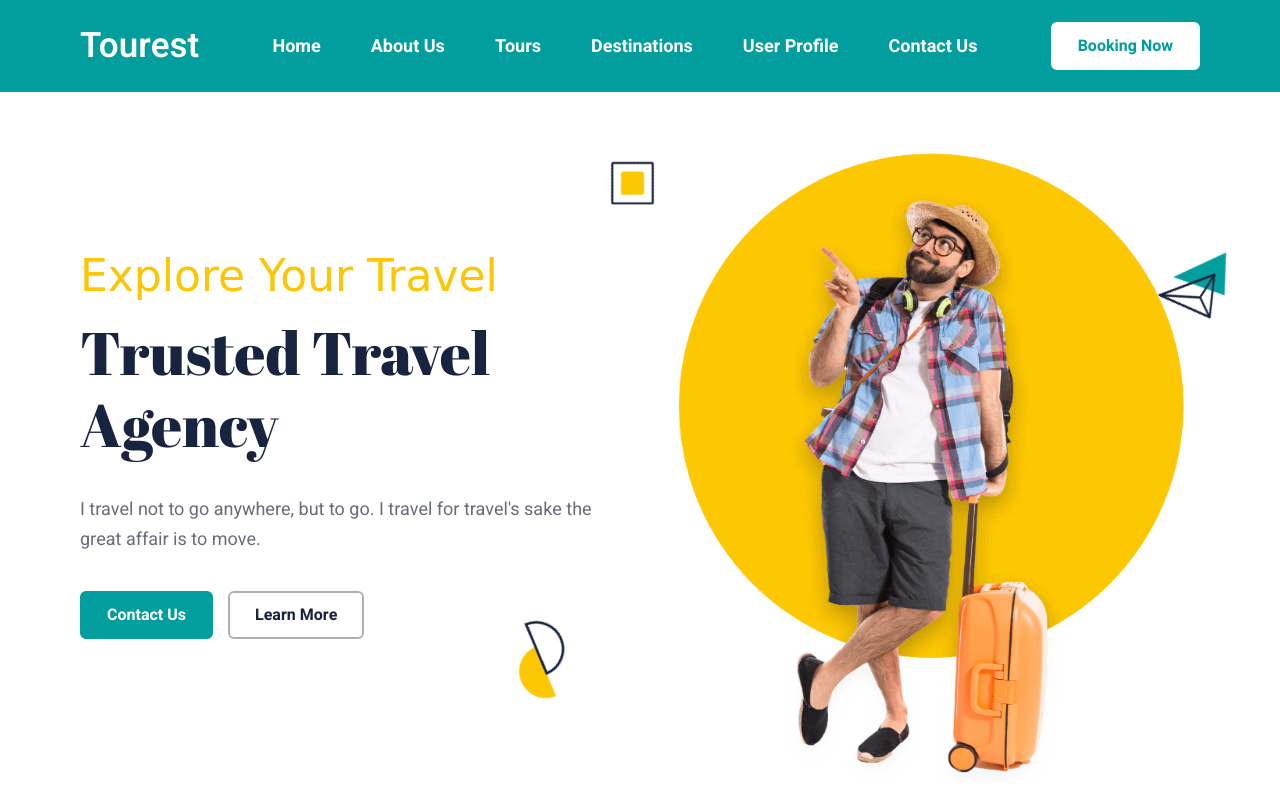
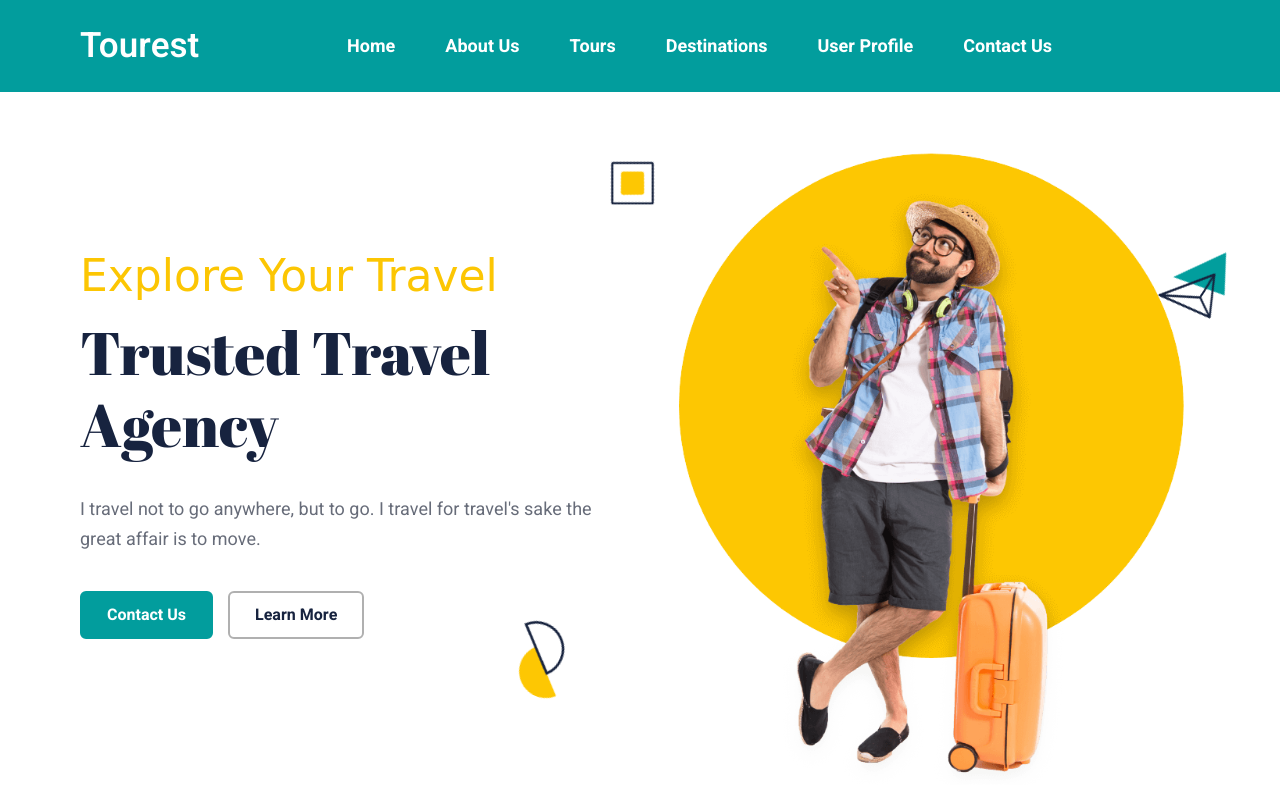
Before and after one commit to Code-Compas/prajjwal, a plain HTML site: page HomePage.html in a window 1280 px wide. Shown: the top 800 px of the page. Drawn offline with nearby package versions, Linux system fonts and the light colour scheme; some icons are missing; a web font is replaced by a local one.

Commit message:
Update HomePage.html

```diff
--- a/HomePage.html
+++ b/HomePage.html
@@ -77,7 +77,7 @@
 
         </ul>
 
-        <a href="#" class="btn btn-secondary">Booking Now</a>
+<!--         <a href="#" class="btn btn-secondary">Booking Now</a> -->
 
         <i class="fa-solid fa-user"></i>
 
```
